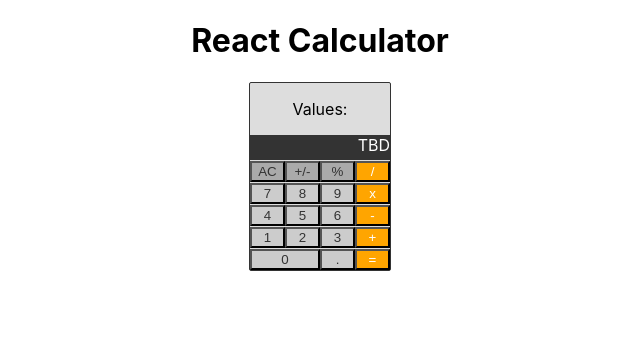
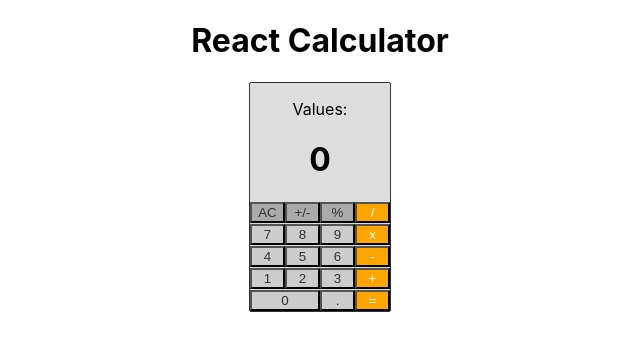
Before and after one commit to SEI-ATL/react-advanced-calculator, a React (Create React App) app: page / in a window 1280 px wide. Shown: the top 350 px of the page, without its empty margins (320-960 px from the left). Built offline with nearby package versions, Linux system fonts and the light colour scheme.

Commit message:
more functionality

```diff
--- /dev/null
+++ b/src/AnswerBox.js
@@ -0,0 +1,13 @@
+import React from 'react'
+
+function AnswerBox(props){
+    return(
+        <div>
+            <h1>
+            {props.result}
+            </h1>
+            </div>
+    )
+}
+
+export default AnswerBox;
--- a/src/Calculator.js
+++ b/src/Calculator.js
@@ -1,18 +1,20 @@
 import React, { useState, useEffect } from 'react'
+import AnswerBox from './AnswerBox';
 
 let clickCount = 0;
+let plusResult = 0;
 
 const Calculator = props => {
     // Declare state variables
-const [numberOne, setNumberOne] = useState(null);
-const [numberTwo, setNumberTwo] = useState(null);
+const [numberOne, setNumberOne] = useState(0);
+const [numberTwo, setNumberTwo] = useState(0);
 const [operator, setOperator] = useState('@@@');
-const [result, setResult] = useState('')
+const [result, setResult] = useState(0)
 
  const whichNumber=async(e)=>{
  if(clickCount === 0){
 
-     await setNumberOne(e.target.value)
+     await setNumberOne(parseFloat(e.target.value))
 
 
 
@@ -20,7 +22,7 @@ const [result, setResult] = useState('')
  }else{
 
 
-     await setNumberTwo(e.target.value)
+     await setNumberTwo(parseFloat(e.target.value))
 
 
      clickCount = 0;
@@ -31,27 +33,30 @@ const opureita = async(e)=>{
     await setOperator(e.target.value)
 }
 
-const resoruto = (e) => {
-    if(operator === 'purasu'){
-        console.log('プラソだよ')
-    }else if(operator === 'mainusu'){
-        console.log('マイヌスだよ')
-       }else if(operator === 'muricupurai'){
-        console.log('ムリツプライだよ')
-    }else{
-        console.log('ヂバイドだよ')
-    }
 
-    console.log(result)
-}
+
+
 
 
 useEffect(()=>{
     console.log(numberOne+'###'+operator+'###'+numberTwo+'###')
-    setResult(`${numberOne}and${operator}and${numberTwo} вот так братуха`)
-
-
-
+    if(operator === 'purasu'){
+        const end  = numberOne+numberTwo
+        setResult(end )
+        console.log('Result heeeeere'+result)
+    }else if(operator === 'mainusu'){
+        const end  = numberOne-numberTwo
+        setResult(end )
+        console.log('Result heeeeere'+result)
+    }else if(operator === 'muricupurai'){
+        const end = numberOne * numberTwo
+        setResult(end )
+        console.log('Result heeeeere'+result)
+    }else if(operator === 'dibaido'){
+        const end = numberOne / numberTwo
+        setResult(end )
+        console.log('Result heeeeere'+result)
+    }
 })
 
 
@@ -63,7 +68,7 @@ useEffect(()=>{
             <h1>React Calculator</h1>
             <div className="calc-container">
                 <p>Values: </p>
-                <div className="answer-box">TBD</div>
+                <AnswerBox result={result}/>
                 <div className="calc-row">
                     <button className="calc-button calc-button-top">AC</button>
                     <button className="calc-button calc-button-top">+/-</button>
@@ -91,7 +96,7 @@ useEffect(()=>{
                 <div className="calc-row">
                     <button className="calc-button width-2" value={0} onClick={whichNumber}>0</button>
                     <button className="calc-button">.</button>
-                    <button className="calc-button calc-button-op" onClick={resoruto}>=</button>
+                    <button className="calc-button calc-button-op" >=</button>
                 </div>
             </div>
         </div>
```
